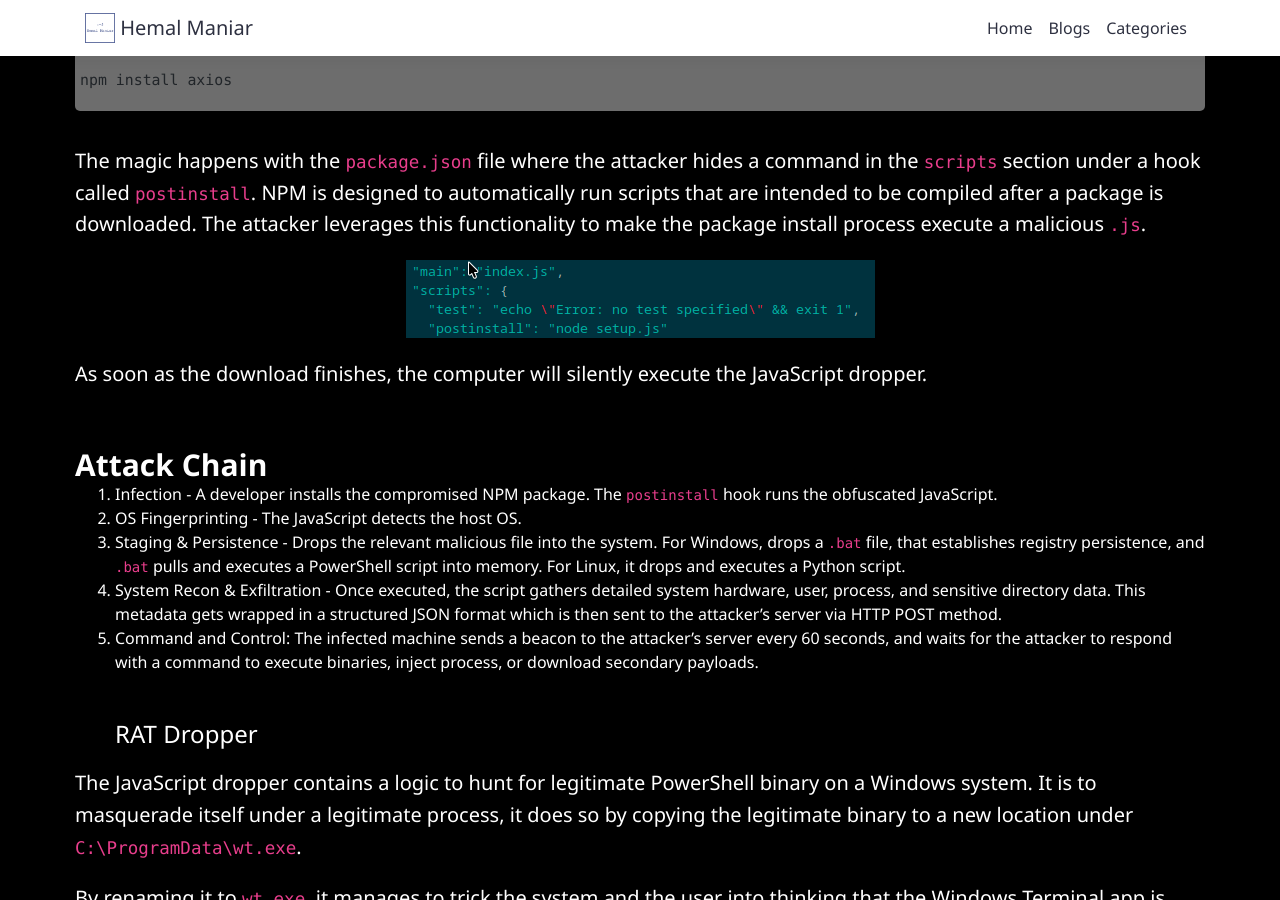
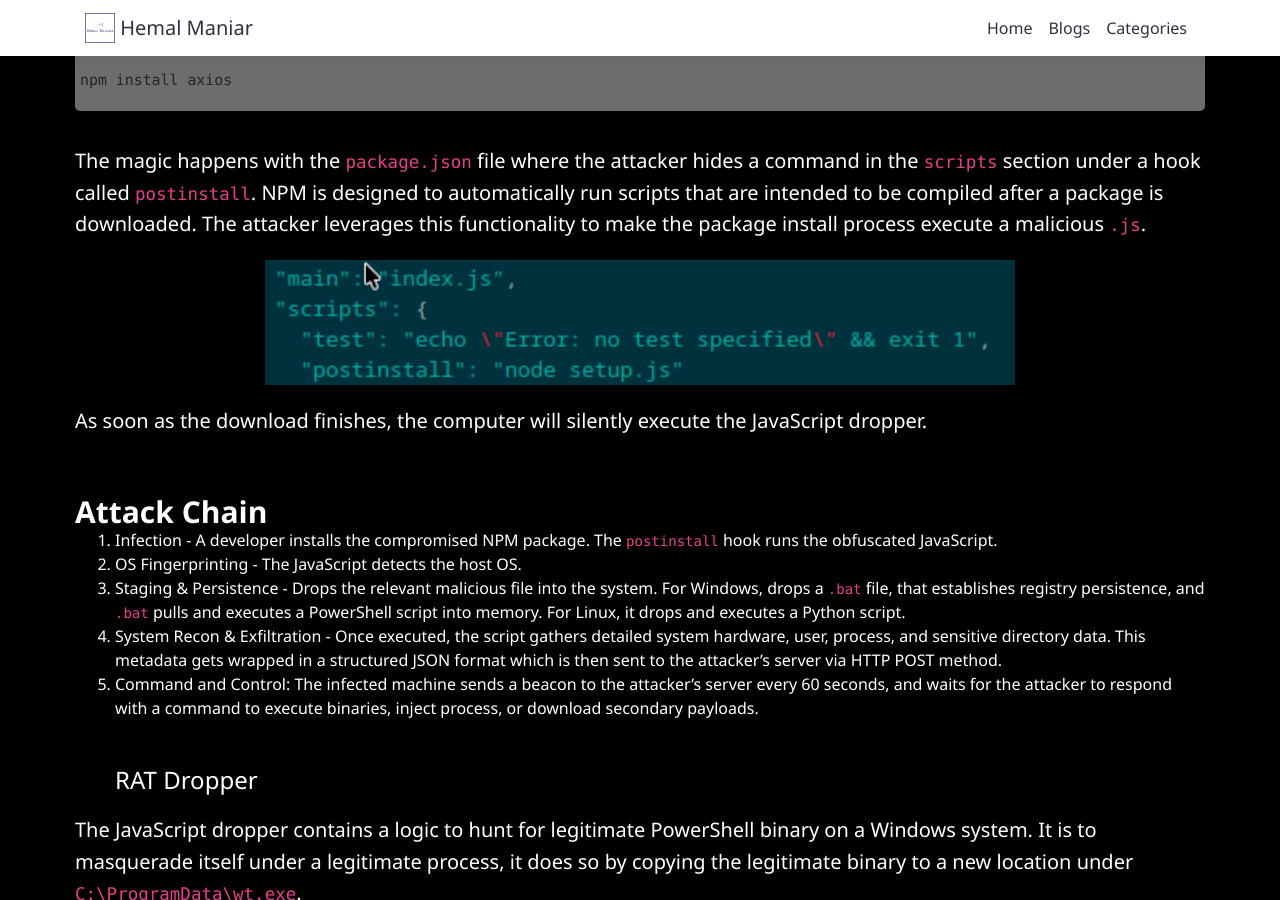
Before and after one commit to hemal-maniar/hemal-maniar.github.io, a Jekyll site: the page built from _posts/2026-04-10-axios-npm-supply-chain.md, in a window 1280 px wide and 900 px high, scrolled down 660 px. Built offline with Jekyll 4.4.1, drawn with Linux system fonts in a browser that asks for light colours; nearby versions of some CDN libraries.

Commit message:
Fixing formatting

````diff
--- a/_posts/2026-04-10-axios-npm-supply-chain.md
+++ b/_posts/2026-04-10-axios-npm-supply-chain.md
@@ -234,7 +234,7 @@
 ### YARA Rules
 
 Rule for `setup.js` which is the JavaScript dropper
-```YARA
+```
 rule SapphireSleet_WAVESHAPER_JSDropper {
     meta:
         description = "Detects the JS dropper postinstall script for the WAVESHAPER supply chain attack"
@@ -255,7 +255,7 @@
 ```
 
 Rule for the PowerShell script that gets executed as a secondary payload
-```YARA
+```
 rule SapphireSleet_WAVESHAPER_PS1_Agent {
     meta:
         description = "Detects the Windows PowerShell RAT payload for WAVESHAPER"
--- a/assets/css/post.css
+++ b/assets/css/post.css
@@ -341,6 +341,17 @@
 
 .blog-post-container h4 {
     font-size: 24px;
+    margin-top: 1.95em;
+    font-weight: 500;
+    /*margin-bottom: -0.28em;
+    letter-spacing: -0.022em;*/
+    line-height: 1.12;
+    font-style: normal;
+    color: white;
+}
+
+.blog-post-container h5 {
+    font-size: 20px;
     margin-top: 1.95em;
     font-weight: 500;
     /*margin-bottom: -0.28em;
@@ -696,3 +707,11 @@
       height: auto;
     }
   }
+
+  .blog-post-container img {
+  max-width: 100%;
+  width: 750px;
+  height: auto;
+  display: block;
+  margin: 1rem auto;
+}
````
